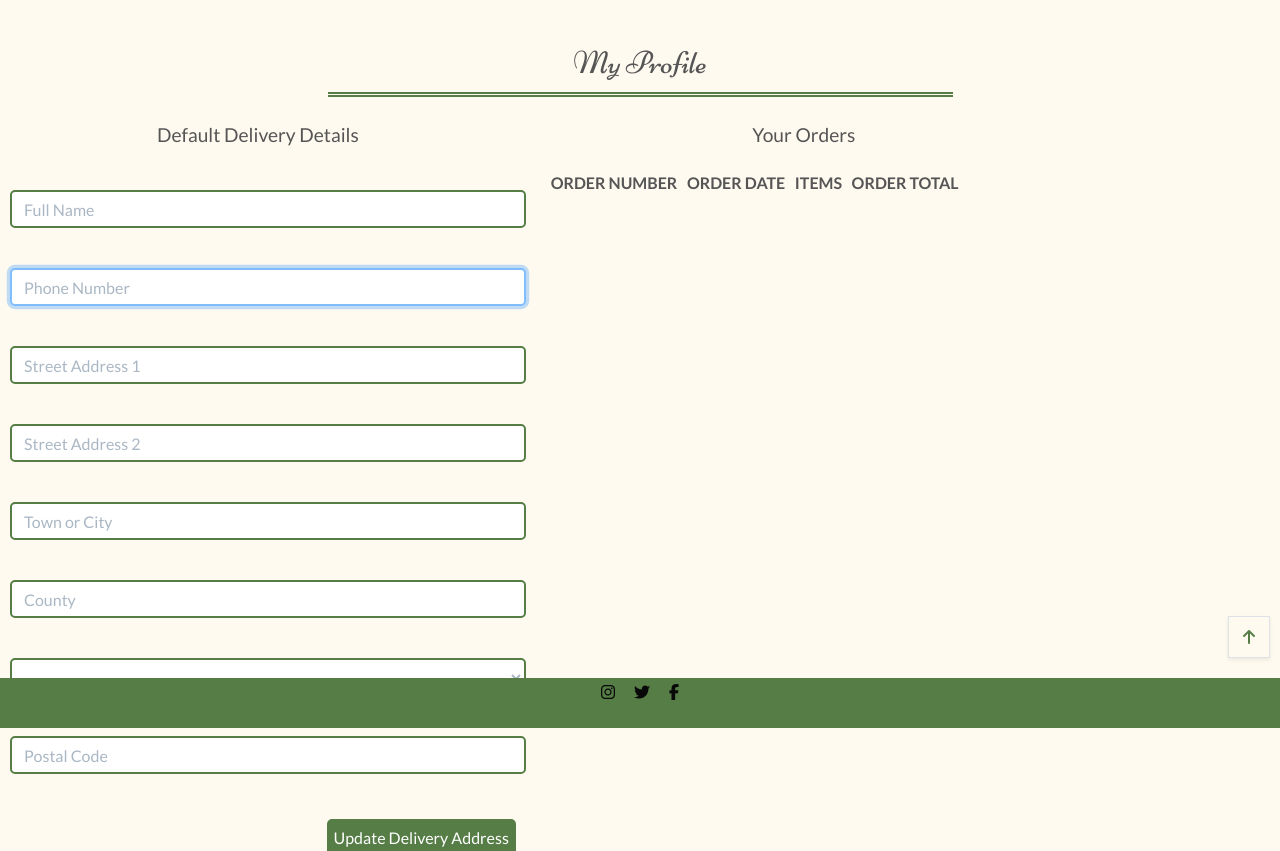
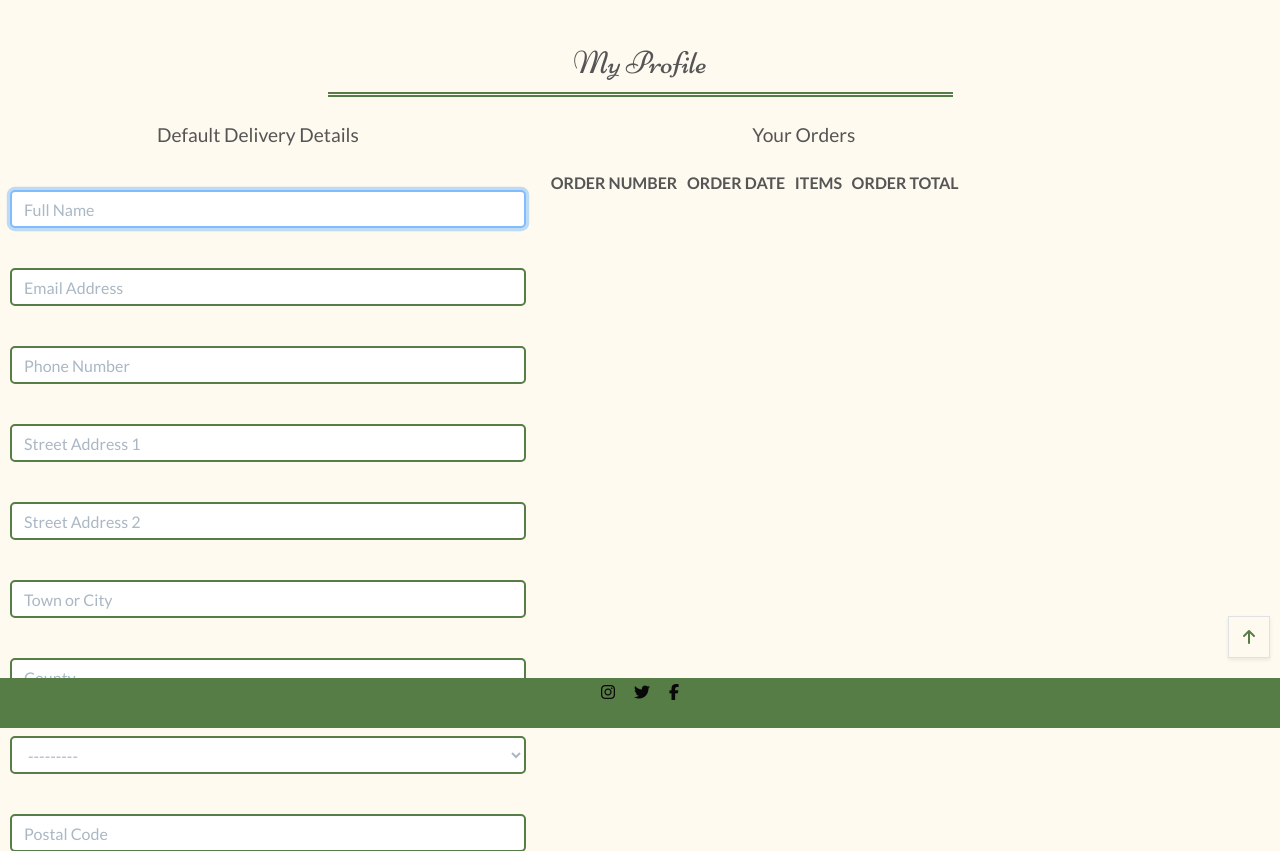
Before and after one commit to Rachel2308/from-field-to-frame, a Django app: page /profile/ in a window 1280 px wide. Shown: the part 72-923 px from the top of the page. Run offline with Django 3.2, Linux system fonts and the light colour scheme; the visitor is signed in with stand-in values (Sample User, id 1); data comes from the database, SQL or seed files in the repository; data that the repository does not hold is empty; some libraries are stand-ins or nearby versions.

Commit message:
Default name and email address added to profile and checkout

```diff
--- a/checkout/templates/checkout/checkout.html
+++ b/checkout/templates/checkout/checkout.html
@@ -79,10 +79,11 @@
                     <legend class="field-set-label small px-2 w-auto checkout-header">Customer Details</legend>
                     {{ order_form.full_name | as_crispy_field }}
                     {{ order_form.email | as_crispy_field }}
+                    {{ order_form.phone_number | as_crispy_field }}
                 </fieldset>
                 <fieldset class="rounded px-3 mb-5">
                     <legend class="field-set-label small px-2 w-auto checkout-header">Delivery Information</legend>
-                    {{ order_form.phone_number | as_crispy_field }}
+
                     {{ order_form.street_address1 | as_crispy_field }}
                     {{ order_form.street_address2 | as_crispy_field }}
                     {{ order_form.town_or_city | as_crispy_field }}
--- a/checkout/views.py
+++ b/checkout/views.py
@@ -102,7 +102,7 @@ def checkout(request):
                 profile = UserProfile.objects.get(user=request.user)
                 order_form = OrderForm(initial={
                     'full_name': profile.default_full_name,
-                    'email': profile.user.email,
+                    'email': profile.default_email,
                     'phone_number': profile.default_phone_number,
                     'country': profile.default_country,
                     'postcode': profile.default_postcode,
@@ -146,7 +146,8 @@ def checkout_success(request, order_number):
         # Save the user's info
         if save_info:
             profile_data = {
-                'full_name': profile.default_full_name,
+                'default_full_name': order.full_name,
+                'default_email': order.email,
                 'default_phone_number': order.phone_number,
                 'default_country': order.country,
                 'default_postcode': order.postcode,
--- a/profiles/forms.py
+++ b/profiles/forms.py
@@ -25,7 +25,7 @@ class UserProfileForm(forms.ModelForm):
             'default_county': 'County',
         }
 
-        self.fields['default_phone_number'].widget.attrs['autofocus'] = True
+        self.fields['default_full_name'].widget.attrs['autofocus'] = True
         for field in self.fields:
             if field != 'default_country':
                 if self.fields[field].required:
--- a/profiles/models.py
+++ b/profiles/models.py
@@ -16,6 +16,7 @@ class UserProfile(models.Model):
     """
     user = models.OneToOneField(User, on_delete=models.CASCADE)
     default_full_name = models.CharField(max_length=50, null=True, blank=True)
+    default_email = models.EmailField(max_length=80, null=True, blank=True)
     default_phone_number = models.CharField(max_length=20, null=True, blank=True)
     default_street_address1 = models.CharField(max_length=80, null=True, blank=True)
     default_street_address2 = models.CharField(max_length=80, null=True, blank=True)
```
Also changed, not shown: profiles/migrations/0003_auto_20210728_1814.py (added).
